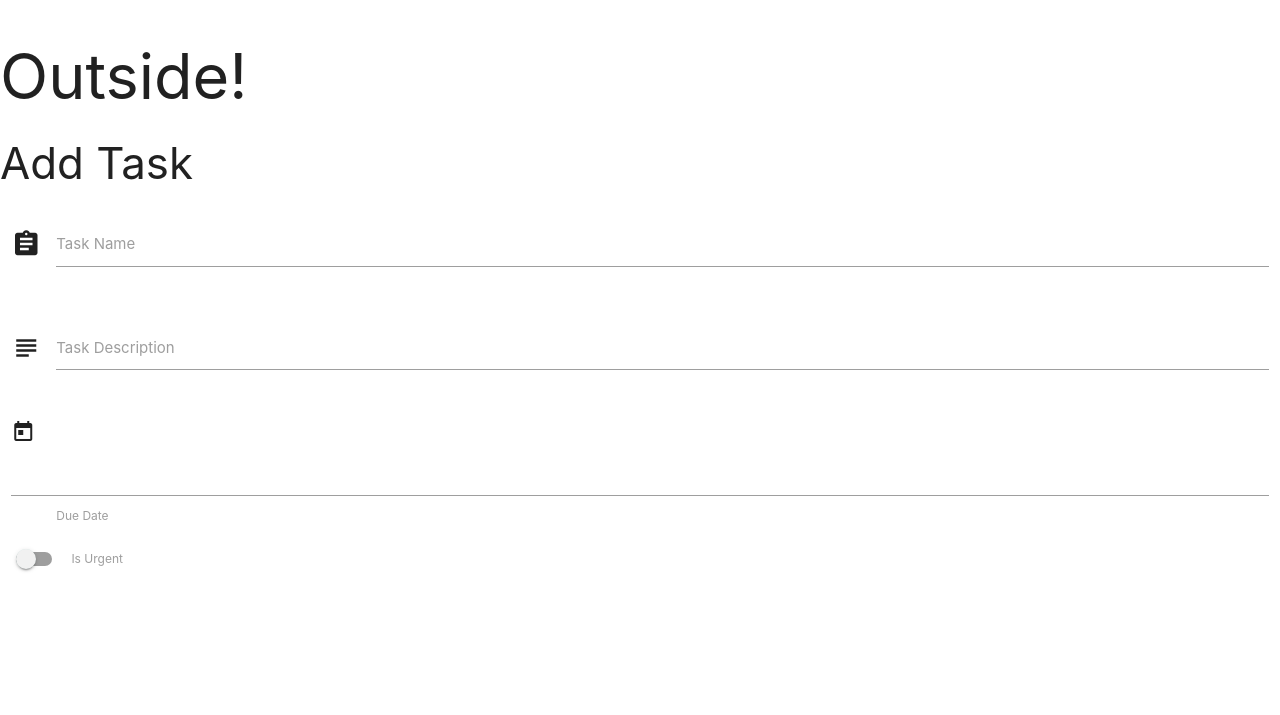
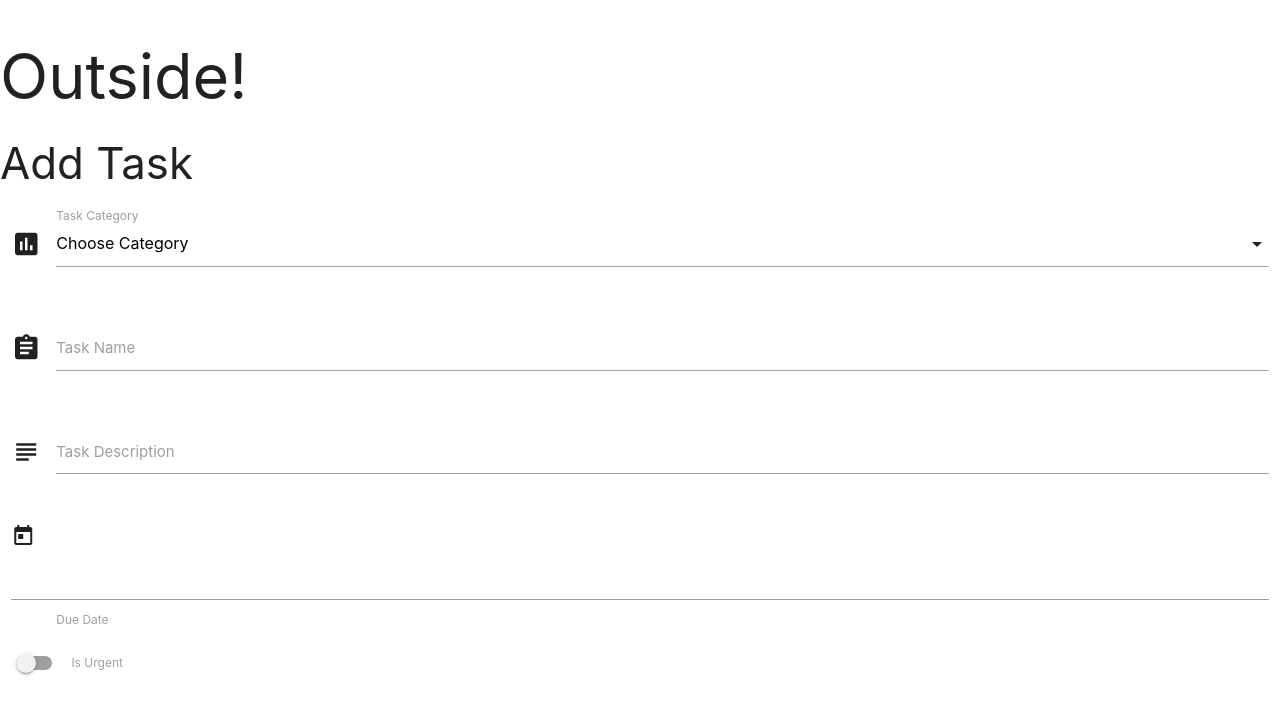
Before and after one commit to auxfuse/task-manager, a Flask app: page /add_task in a window 1280 px wide. Shown: the top 715 px of the page. Run offline with Flask 2, Linux system fonts and the light colour scheme; data that the repository does not hold is empty; some libraries are stand-ins or nearby versions.

Commit message:
addtask task form finalised

```diff
--- a/app.py
+++ b/app.py
@@ -18,7 +18,7 @@ def get_tasks():
 
 @app.route('/add_task')
 def add_task():
-    return render_template('addtask.html')
+    return render_template('addtask.html', categories=mongo.db.categories.find())
 
 if __name__ == "__main__":
     app.run(host=os.environ.get('IP'),
--- a/templates/addtask.html
+++ b/templates/addtask.html
@@ -4,6 +4,18 @@
     <h3>Add Task</h3>
     <div class="row">
         <form action="" method="post" class="col s12">
+            <div class="row">
+                <div class="input-field col s12">
+                    <i class="material-icons prefix">poll</i>
+                    <select id="category_name" name="category_name">
+                        <option value="" disabled selected>Choose Category</option>
+                        {% for cat in categories %}
+                            <option value="{{cat.category_name}}">{{cat.category_name}}</option>
+                        {% endfor %}
+                    </select>
+                    <label for="category_name">Task Category</label>
+                </div>
+            </div>
             <div class="row">
                 <div class="input-field col s12">
                     <i class="material-icons prefix">assignment</i>
--- a/templates/base.html
+++ b/templates/base.html
@@ -16,10 +16,8 @@
         <script>
             $(document).ready(function(){
                 $('.collapsible').collapsible();
-            });
-
-            $(document).ready(function(){
                 $('.datepicker').datepicker();
+                $('select').formSelect();
             });
         </script>
     </body>
```
